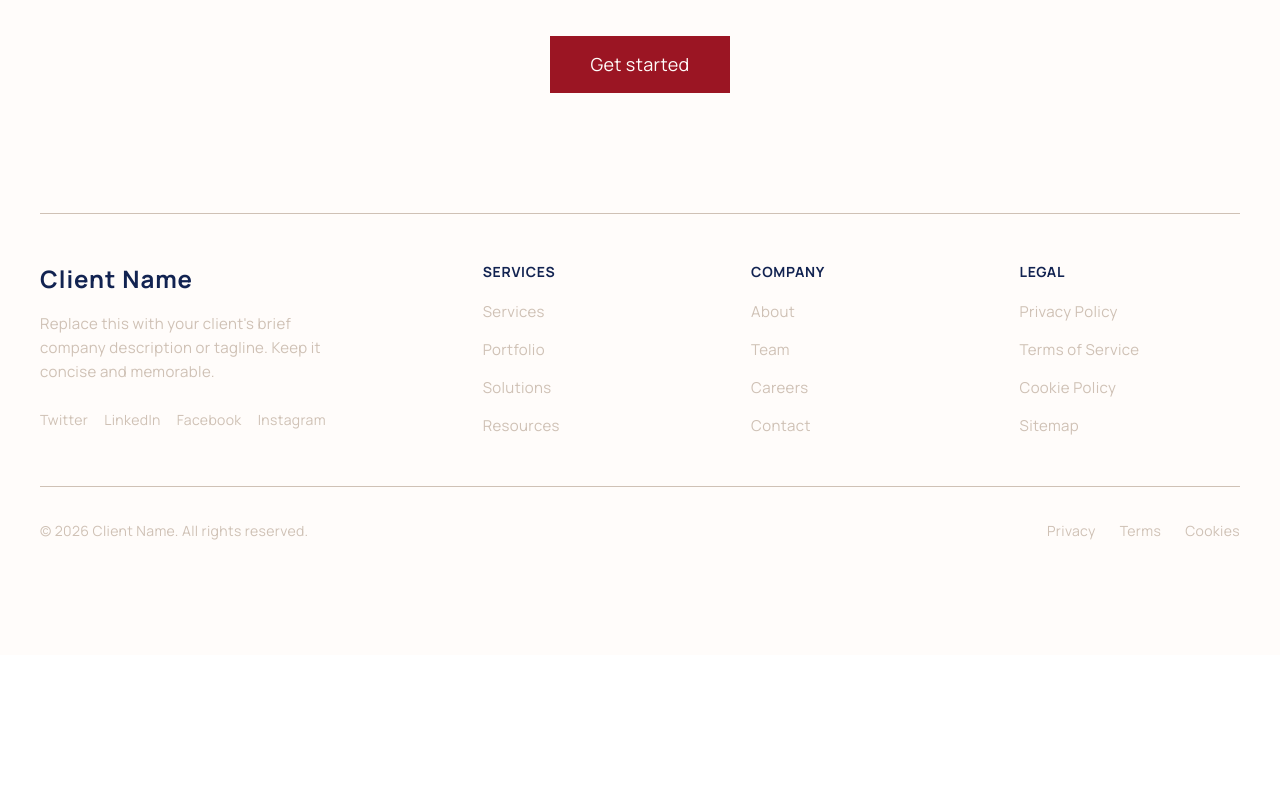
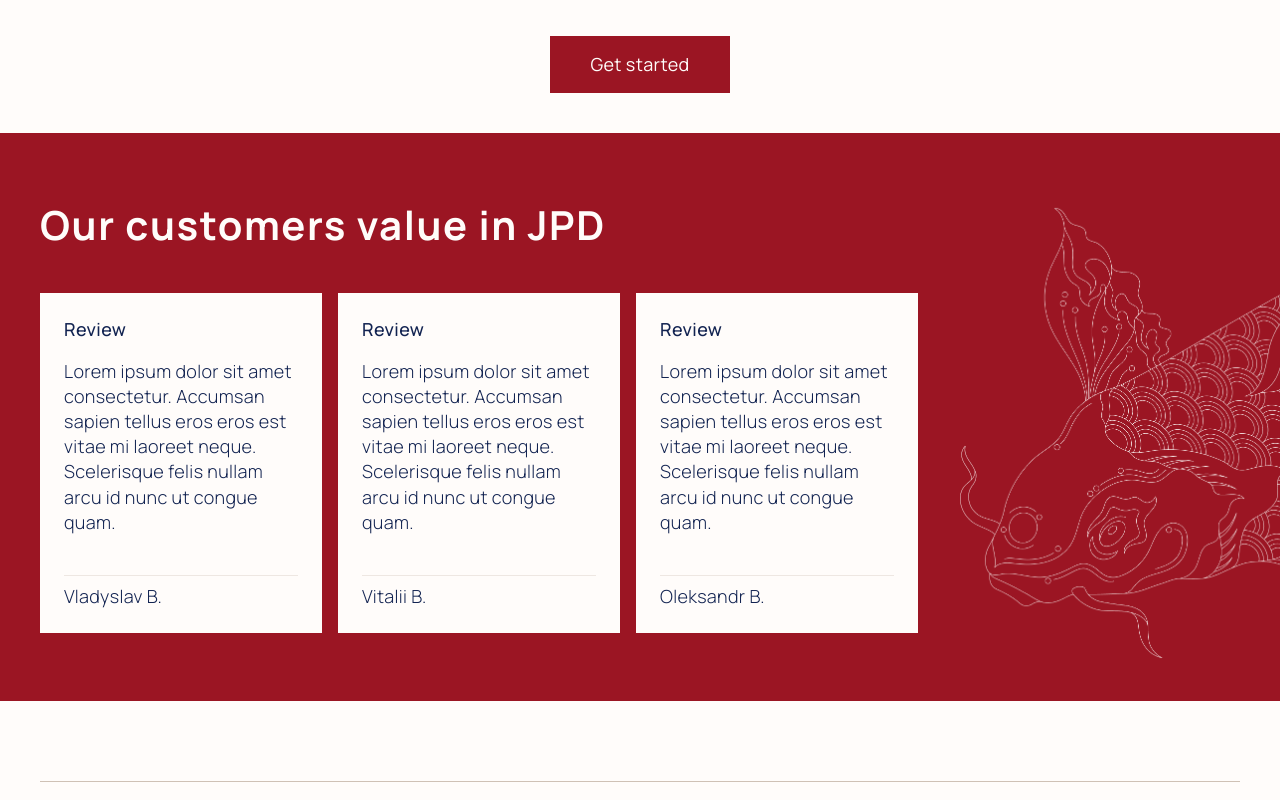
Before and after one commit to culplate/jpd-land, a Next.js app: page /en in a window 1280 px wide. Shown: the part 720-1520 px from the top of the page. Before the commit the page ends 1375 px from the top, so only its background shows below. Built offline with nearby package versions, Linux system fonts and the light colour scheme.

Commit message:
feat: Benefits section

```diff
--- a/src/app/[locale]/page.tsx
+++ b/src/app/[locale]/page.tsx
@@ -1,4 +1,5 @@
 import { Hero } from '@/components/sections';
+import { Benefits } from '@/components/sections/main/benefits/Benefits';
 import { getDictionary } from '@/lib/locales/locales';
 
 type Props = {
@@ -20,6 +21,7 @@
           fujizakura: dict.products.card.fujizakura,
         }}
       />
+      <Benefits dict={dict.main.benefits} />
     </>
   );
 }
--- a/src/components/sections/main/Hero/Hero.module.scss
+++ b/src/components/sections/main/Hero/Hero.module.scss
@@ -2,6 +2,10 @@
   padding-top: 1.5rem;
   position: relative;
   overflow-x: hidden;
+  display: flex;
+  flex-direction: column;
+  align-items: center;
+  justify-content: center;
 }
 
 .bgImage {
--- /dev/null
+++ b/src/components/sections/main/benefits/Benefits.module.scss
@@ -0,0 +1,57 @@
+.section {
+  background-color: var(--color-red-700);
+  overflow: hidden;
+  position: relative;
+  padding-top: 340px;
+
+  @include media($bp-laptop) {
+    padding-top: 4rem;
+    padding-bottom: 4rem;
+  }
+}
+
+.koi {
+  position: absolute;
+  top: -210px;
+  right: 0;
+  width: 365px;
+
+  @include media($bp-laptop) {
+    top: 40px;
+    width: 320px;
+  }
+}
+
+.title {
+  color: var(--color-text-white);
+  font-weight: 600;
+
+  @include media($bp-laptop) {
+    font-size: var(--text-h2-size);
+  }
+}
+
+// Breakout: extends carousel to viewport edges so cards can scroll off both sides
+// instead of being clipped by container padding. Track padding aligns first card with title.
+.carouselWrapper {
+  margin-left: -1rem;
+  margin-right: -1rem;
+  margin-top: 1.5rem;
+
+  @include media($bp-tablet) {
+    margin-left: -1.5rem;
+    margin-right: -1.5rem;
+    margin-top: 2.5rem;
+  }
+
+  @include media($bp-laptop) {
+    margin-left: 0;
+    margin-right: 0;
+  }
+}
+
+.container {
+  @include media($bp-desktop) {
+    padding: 0;
+  }
+}
--- /dev/null
+++ b/src/components/sections/main/benefits/Benefits.tsx
@@ -0,0 +1,35 @@
+import { Dictionary } from '@/content/i18n/schema';
+import styles from './Benefits.module.scss';
+import { Carousel } from '@/components/ui/Carousel/Carousel';
+import { BenefitsCard } from '@/components/ui/BenefitsCard/BenefitsCard';
+import { Section } from '@/components/ui/Section/Section';
+import { Container } from '@/components/ui/Container/Container';
+import { Title } from '@/components/ui/Title/Title';
+import Image from 'next/image';
+
+export function Benefits({ dict }: { dict: Dictionary['main']['benefits'] }) {
+  return (
+    <Section className={styles.section}>
+      <Image
+        src="/img/koi.png"
+        alt="Koi karp abstract picture"
+        width={643}
+        height={999}
+        quality={100}
+        className={styles.koi}
+      />
+      <Container size="lg" className={styles.container}>
+        <Title as="h2" size="h1" className={styles.title}>
+          {dict.title}
+        </Title>
+        <div className={styles.carouselWrapper}>
+          <Carousel breakout>
+            {dict.reviews.map((review) => (
+              <BenefitsCard key={review.title} benefitData={review} />
+            ))}
+          </Carousel>
+        </div>
+      </Container>
+    </Section>
+  );
+}
--- /dev/null
+++ b/src/components/ui/BenefitsCard/BenefitsCard.module.scss
@@ -0,0 +1,19 @@
+.card {
+  background-color: var(--color-bg-white);
+  max-width: 340px;
+  padding: 24px;
+
+  @include media($bp-laptop) {
+    max-width: 282px;
+  }
+}
+
+.review {
+  margin-top: 1rem;
+  margin-bottom: 2.5rem;
+}
+
+.author {
+  padding-top: 0.5rem;
+  border-top: 1px solid var(--color-border-light);
+}
--- /dev/null
+++ b/src/components/ui/BenefitsCard/BenefitsCard.tsx
@@ -0,0 +1,24 @@
+import { Title } from '../Title/Title';
+import { Text } from '../Text/Text';
+import styles from './BenefitsCard.module.scss';
+import { BenefitsCardItem } from '@/content/i18n/schema';
+
+export function BenefitsCard({
+  benefitData,
+}: {
+  benefitData: BenefitsCardItem;
+}) {
+  return (
+    <div className={styles.card}>
+      <Text as="p" size="md" weight="medium" className={styles.title}>
+        {benefitData.title}
+      </Text>
+      <Text as="p" size="md" weight="light" className={styles.review}>
+        {benefitData.review}
+      </Text>
+      <Text as="p" size="md" weight="light" className={styles.author}>
+        {benefitData.author}
+      </Text>
+    </div>
+  );
+}
--- a/src/content/i18n/en.ts
+++ b/src/content/i18n/en.ts
@@ -67,6 +67,29 @@
       title: 'Welcome to our website',
       description: 'This is a description of our website',
       button: 'Get started',
+    },
+    benefits: {
+      title: 'Our customers value in JPD',
+      reviews: [
+        {
+          title: 'Review',
+          review:
+            'Lorem ipsum dolor sit amet consectetur. Accumsan sapien tellus eros eros est vitae mi laoreet neque. Scelerisque felis nullam arcu id nunc ut congue quam.',
+          author: 'Vladyslav B.',
+        },
+        {
+          title: 'Review',
+          review:
+            'Lorem ipsum dolor sit amet consectetur. Accumsan sapien tellus eros eros est vitae mi laoreet neque. Scelerisque felis nullam arcu id nunc ut congue quam.',
+          author: 'Vitalii B.',
+        },
+        {
+          title: 'Review',
+          review:
+            'Lorem ipsum dolor sit amet consectetur. Accumsan sapien tellus eros eros est vitae mi laoreet neque. Scelerisque felis nullam arcu id nunc ut congue quam.',
+          author: 'Oleksandr B.',
+        },
+      ],
     },
   },
   products: {
--- a/src/content/i18n/uk.ts
+++ b/src/content/i18n/uk.ts
@@ -66,6 +66,29 @@
       title: 'JPD: Імператорський стандарт харчування для Коі',
       description: 'Це опис нашого сайту',
       button: 'Переглянути всі',
+    },
+    benefits: {
+      title: 'Наші замовники цінують в JPD',
+      reviews: [
+        {
+          title: 'Відгук',
+          review:
+            'Lorem ipsum dolor sit amet consectetur. Accumsan sapien tellus eros eros est vitae mi laoreet neque. Scelerisque felis nullam arcu id nunc ut congue quam.',
+          author: 'Владислав Б.',
+        },
+        {
+          title: 'Відгук',
+          review:
+            'Lorem ipsum dolor sit amet consectetur. Accumsan sapien tellus eros eros est vitae mi laoreet neque. Scelerisque felis nullam arcu id nunc ut congue quam.',
+          author: 'Віталій Б.',
+        },
+        {
+          title: 'Відгук',
+          review:
+            'Lorem ipsum dolor sit amet consectetur. Accumsan sapien tellus eros eros est vitae mi laoreet neque. Scelerisque felis nullam arcu id nunc ut congue quam.',
+          author: 'Олександр Б.',
+        },
+      ],
     },
   },
   products: {
--- a/src/styles/_colors.scss
+++ b/src/styles/_colors.scss
@@ -26,6 +26,7 @@
   --color-bg-gray: var(--color-beige-300);
 
   // Border
+  --color-border-light: var(--color-beige-300);
   --color-border: var(--color-beige-500);
 
   // Semantic
```
Also changed, not shown: src/content/i18n/schema.ts (+10 -0 lines).
